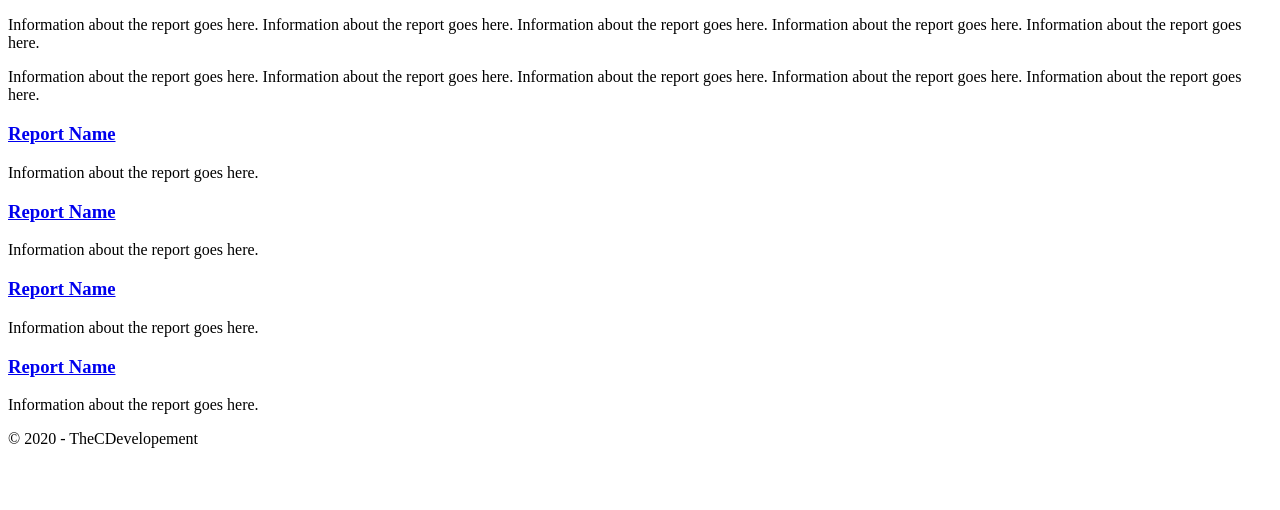
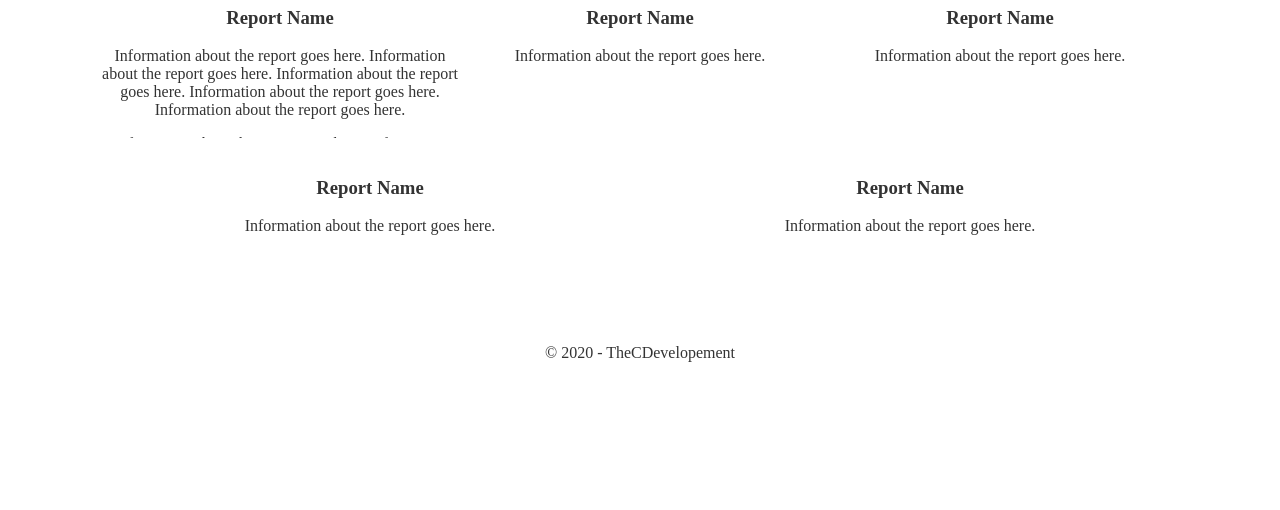
Before and after one commit to cdevelopment010/my-example-site, a plain HTML site: page index.html in a window 1280 px wide. Shown: the part 290-800 px from the top of the page. Drawn offline with Linux system fonts and the light colour scheme; the site is published under a folder, as on GitHub Pages, so addresses that start at the root find nothing.

Commit message:
Update index.html

```diff
--- a/index.html
+++ b/index.html
@@ -4,7 +4,7 @@
 	<meta charset="utf-8">
 	<title>Example</title>
 	<!-- link to CSS -->
-	<link rel="stylesheet" href="/screen.css">
+	<link rel="stylesheet" href="screen.css">
 
 </head>
 
```
